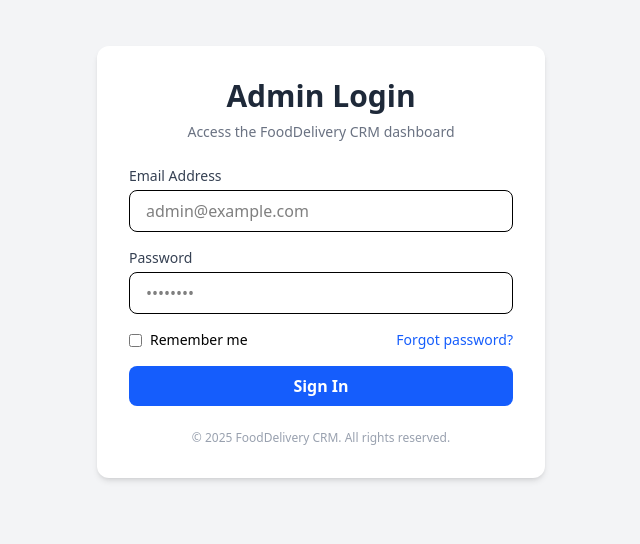
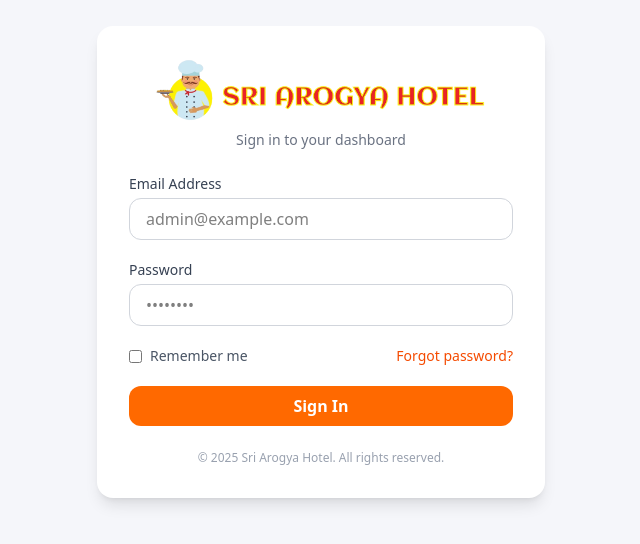
Before and after one commit to MaiNehaHu/Arogya-Hotels, a React (Vite) app in the folder Client/: page /admin/login in a window 1280 px wide. Shown: the part 138-682 px from the top of the page, without its empty margins (319-959 px from the left). Built offline with nearby package versions, Linux system fonts and the light colour scheme.

Commit message:
login page

```diff
--- a/Client/src/pages/Login.tsx
+++ b/Client/src/pages/Login.tsx
@@ -1,18 +1,23 @@
 import React from "react";
 import { Link } from "react-router-dom";
+import logo from '../assets/banner.png'
 
 const AdminLogin: React.FC = () => {
     const date = new Date();
 
     return (
-        <div className="min-h-screen bg-gray-100 flex items-center justify-center px-4">
-            <div className="max-w-md w-full bg-white shadow-md rounded-xl p-8 space-y-6">
-                <div className="text-center">
-                    <h2 className="text-3xl font-bold text-gray-800">Admin Login</h2>
-                    <p className="text-sm text-gray-500 my-2">Access the FoodDelivery CRM dashboard</p>
+        <div className="min-h-screen bg-[#f5f6fa] flex items-center justify-center px-4">
+            <div className="w-full max-w-md bg-white shadow-lg rounded-2xl p-8">
+                <div className="text-center mb-6">
+                    <img
+                        src={logo}
+                        alt="Sri Arogya Hotel Logo"
+                        className="h-16 mx-auto mb-2"
+                    />
+                    <p className="text-sm text-gray-500 mt-1">Sign in to your dashboard</p>
                 </div>
 
-                <form className="space-y-4">
+                <form className="space-y-5">
                     <div>
                         <label htmlFor="email" className="block text-sm font-medium text-gray-700">
                             Email Address
@@ -21,7 +26,7 @@ const AdminLogin: React.FC = () => {
                             type="email"
                             id="email"
                             placeholder="admin@example.com"
-                            className="mt-1 w-full px-4 py-2 border rounded-lg focus:ring-2 focus:ring-blue-500 focus:outline-none"
+                            className="mt-1 w-full px-4 py-2 border border-gray-300 rounded-xl focus:ring-2 focus:ring-orange-500 focus:outline-none"
                         />
                     </div>
 
@@ -33,30 +38,30 @@ const AdminLogin: React.FC = () => {
                             type="password"
                             id="password"
                             placeholder="••••••••"
-                            className="mt-1 w-full px-4 py-2 border rounded-lg focus:ring-2 focus:ring-blue-500 focus:outline-none"
+                            className="mt-1 w-full px-4 py-2 border border-gray-300 rounded-xl focus:ring-2 focus:ring-orange-500 focus:outline-none"
                         />
                     </div>
 
-                    <div className="flex items-center justify-between text-sm">
+                    <div className="flex items-center justify-between text-sm text-gray-600">
                         <label className="flex items-center gap-2">
-                            <input type="checkbox" className="form-checkbox" />
+                            <input type="checkbox" className="accent-orange-500" />
                             Remember me
                         </label>
-                        <a href="#" className="text-blue-600 hover:underline">Forgot password?</a>
+                        <a href="#" className="text-orange-600 hover:underline">Forgot password?</a>
                     </div>
 
                     <Link to="/admin/dashboard">
                         <button
                             type="submit"
-                            className="w-full bg-blue-600 text-white font-semibold py-2 px-4 rounded-lg hover:bg-blue-700 transition"
+                            className="w-full bg-orange-500 text-white font-semibold py-2 px-4 rounded-xl hover:bg-orange-600 transition"
                         >
                             Sign In
                         </button>
                     </Link>
                 </form>
 
-                <p className="text-center text-xs text-gray-400">
-                    © {date.getFullYear()} FoodDelivery CRM. All rights reserved.
+                <p className="text-center text-xs text-gray-400 mt-6">
+                    © {date.getFullYear()} Sri Arogya Hotel. All rights reserved.
                 </p>
             </div>
         </div>
```
